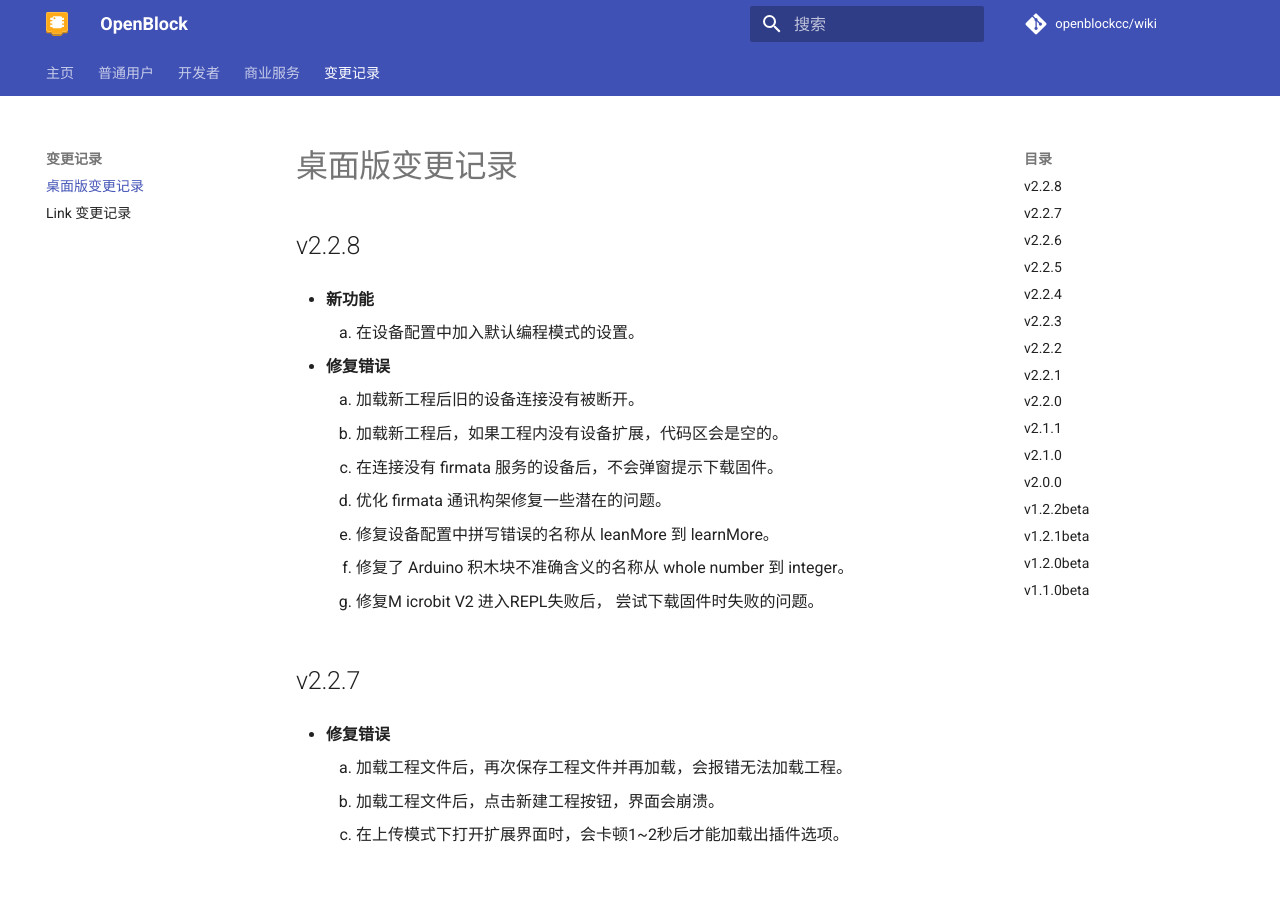
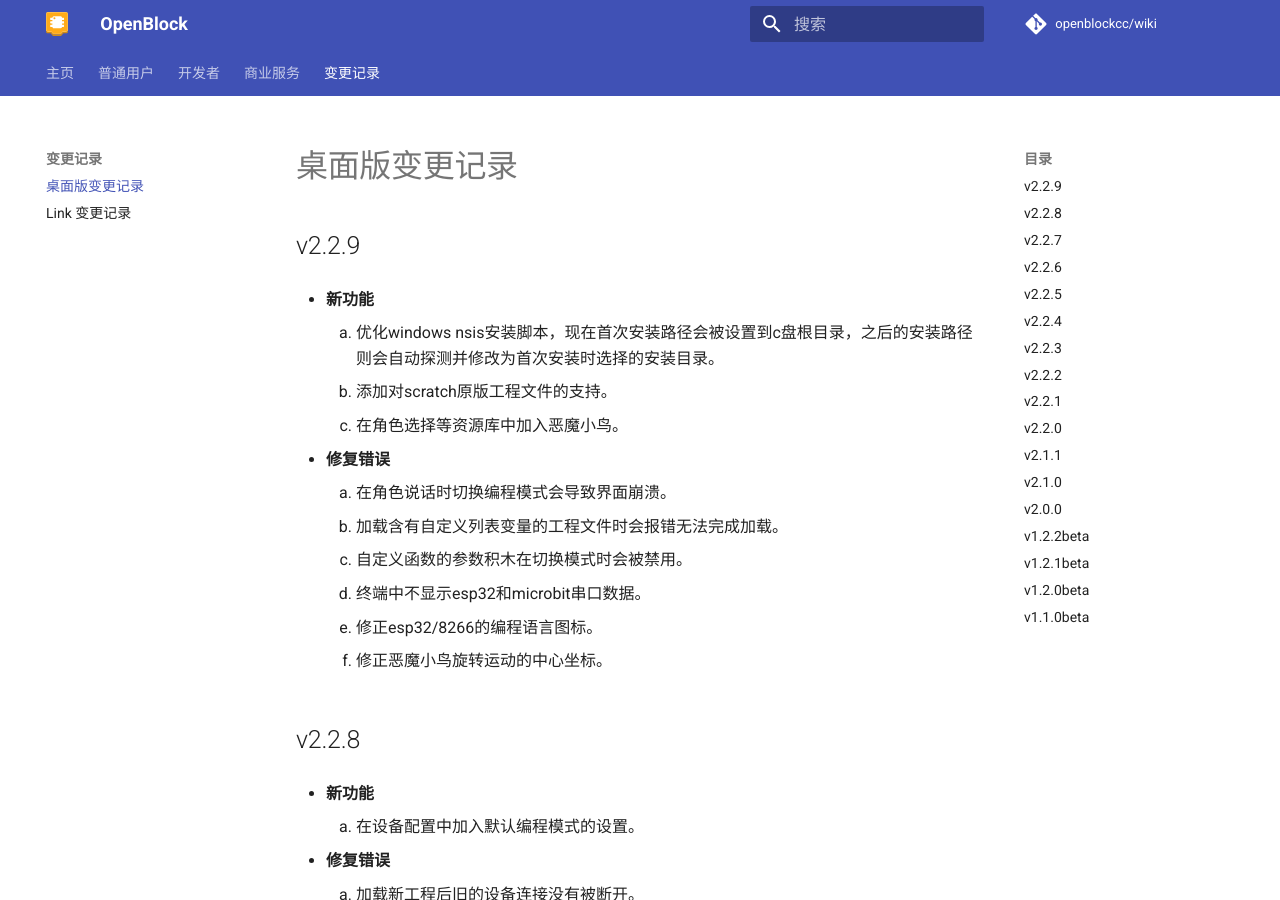
Before and after one commit to openblockcc/openblockcc.github.io, an MkDocs documentation site: the page built from docs/desktop-changelog.md, in a window 1280 px wide and 900 px high. Built offline with MkDocs 1.6.1 and Material for MkDocs 9.7.7, drawn with Linux system fonts in a browser that asks for light colours; comment, search, counter and statistics services are not loaded.

Commit message:
update change log

```diff
--- a/docs/desktop-changelog.md
+++ b/docs/desktop-changelog.md
@@ -1,3 +1,20 @@
+## v2.2.9
+
+- **新功能**
+
+    1. 优化windows nsis安装脚本，现在首次安装路径会被设置到c盘根目录，之后的安装路径则会自动探测并修改为首次安装时选择的安装目录。
+    2. 添加对scratch原版工程文件的支持。
+    3. 在角色选择等资源库中加入恶魔小鸟。
+
+- **修复错误**
+
+    1. 在角色说话时切换编程模式会导致界面崩溃。
+    2. 加载含有自定义列表变量的工程文件时会报错无法完成加载。
+    3. 自定义函数的参数积木在切换模式时会被禁用。
+    4. 终端中不显示esp32和microbit串口数据。
+    5. 修正esp32/8266的编程语言图标。
+    6. 修正恶魔小鸟旋转运动的中心坐标。
+
 ## v2.2.8
 
 - **新功能**
```
